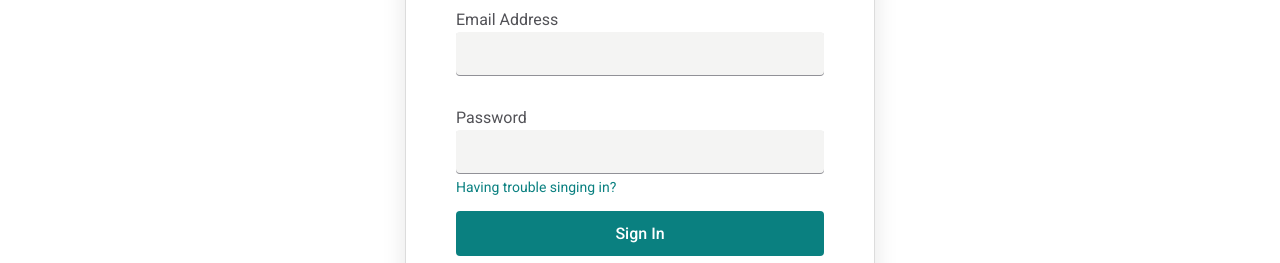
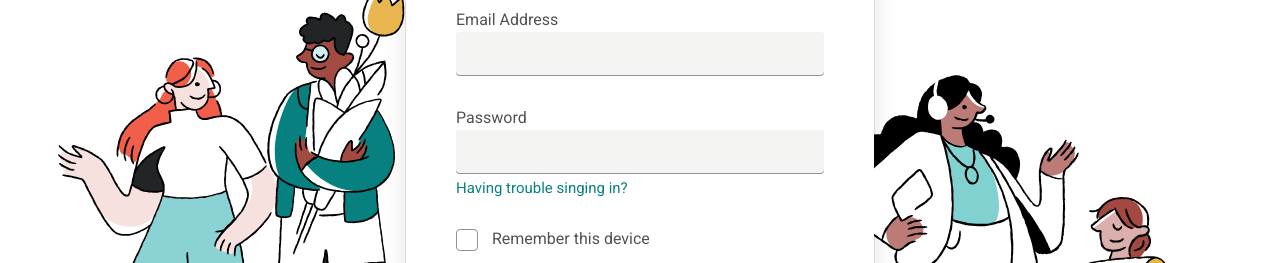
Before and after one commit to 5hraddha/gusto-login, a plain HTML site: page index.html in a window 1280 px wide. Shown: the part 170-433 px from the top of the page. Drawn offline with Linux system fonts and the light colour scheme.

Commit message:
Add styles for the checkbox

```diff
--- a/index.html
+++ b/index.html
@@ -15,28 +15,36 @@
   <div class="page">
 
     <section class="login">
+      <!-- login form container -->
       <div class="login-box">
         <header class="header">
           <img class="logo" src="images/logo.svg" alt="gusto's logo">
         </header>
 
+        <!-- login form's main section where user would be required to provide information -->
         <main class="main">
           <form class="form">
+            <!-- main user sign in options -->
             <fieldset class="form__group form__group_sign-in_main">
               <label class="form__label">Email Address
                 <input type="email" class="form__input" placeholder="" required>
               </label>
-
               <label class="form__label">Password
                 <input type="password" class="form__input" placeholder="" required>
               </label>
-
               <a class="form__link" href="#">Having trouble singing in?</a>
+              <label class="form__label">
+                <input type="checkbox" class="form__input form__input_checkbox_hidden">
+                <span class="form__input form__input_checkbox_visible"></span>
+                Remember this device
+              </label>
               <button type="submit" class="form__btn form__btn_color_green">Sign In</button>
             </fieldset>
 
+            <!-- form separator -->
             <p class="form__line">or sign in with</p>
 
+            <!-- alternate user sign in options -->
             <fieldset class="form__group form__group_sign-in_additional">
               <button class="form__btn form__btn_color_white">
                 <img class="form__btn-logo" src="images/btn-logos/google.svg" alt="google logo">
@@ -58,6 +66,7 @@
       </div>
     </section>
 
+    <!-- login page's footer -->
     <footer class="footer">
     </footer>
   </div>
--- a/styles/style.css
+++ b/styles/style.css
@@ -22,6 +22,33 @@
   border: 1px solid #dcdcdc;
   border-radius: 4px;
   box-shadow: 0 4px 25px 0 rgba(0, 0, 0, 0.1);
+  position: relative;
+}
+
+.login-box::before {
+  content: "";
+  position: absolute;
+  top: 17%;
+  left: -85%;
+  background: url(../images/humans-at-left.svg);
+  background-size: cover;
+  background-repeat: no-repeat;
+  background-position: center;
+  height: 65%;
+  width: 85%;
+}
+
+.login-box::after {
+  content: "";
+  position: absolute;
+  top: 30%;
+  right: -80%;
+  background: url(../images/humans-at-right.svg);
+  background-size: cover;
+  background-repeat: no-repeat;
+  background-position: center;
+  height: 70%;
+  width: 80%;
 }
 
 .header {
@@ -89,12 +116,53 @@
   outline: none;
 }
 
+.form__input_checkbox_hidden {
+  position: absolute;
+  width: 1px;
+  height: 1px;
+  overflow: hidden;
+  clip: rect(0, 0, 0, 0);
+}
+
+.form__input_checkbox_visible {
+  margin: 0 10px 0 0;
+  padding: 0;
+  display: inline-block;
+  background-color: #fff;
+  border: 1px solid #919197;;
+  width: 22px;
+  height: 22px;
+  box-shadow: none;
+  vertical-align: middle;
+  transition: all 0.3s ease;
+}
+
+.form__input_checkbox_hidden:checked + .form__input_checkbox_visible {
+  content: url("../images/tick.svg");
+  background-color: #f0fbfb;
+  border: 2px solid #0a8080;
+}
+
+.form__input_checkbox_hidden:focus + .form__input_checkbox_visible {
+  border: 2px solid #0a8080;
+}
+
+.form__input_checkbox_hidden:hover + .form__input_checkbox_visible {
+  border: 2px solid #0a8080;
+  background-color: #f0fbfb;
+}
+
 .form__link {
   display: block;
   text-decoration: none;
-  font-size: 14px;
+  font-size: 15px;
   line-height: 1.2;
   color: #0a8080;
+  transition: color 0.2s ease-in-out;
+}
+
+.form__link:hover {
+  color: #005961;
 }
 
 .form__btn {
```
Also changed, not shown: images/tick.svg (added).
